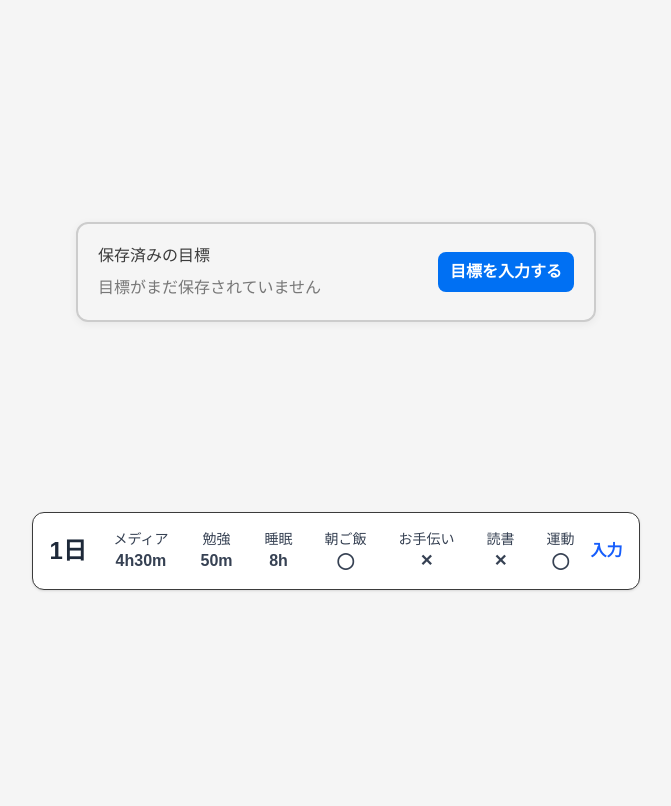
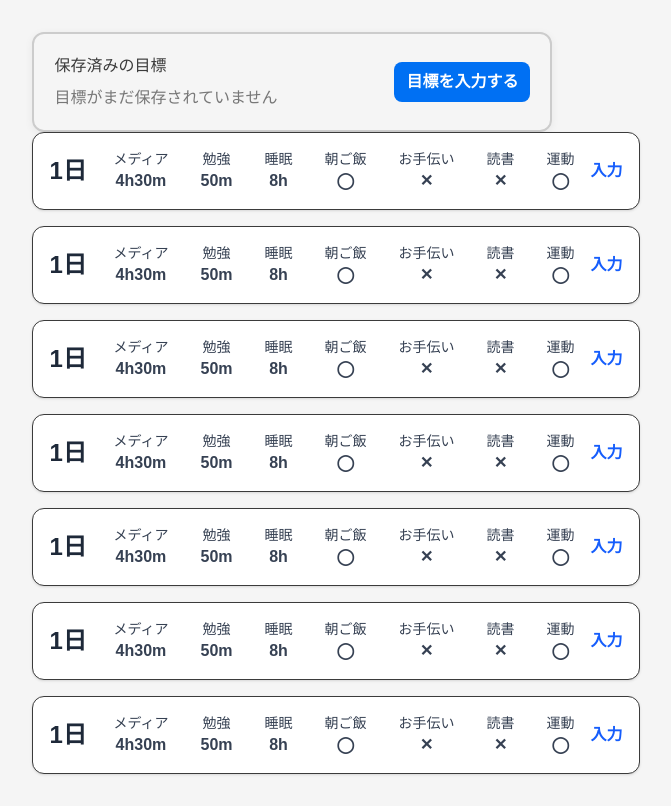
Before and after one commit to funswift/funswift-education, a Next.js app: page / in a window 1280 px wide. Shown: the whole page, without its empty margins (304-975 px from the left). Built offline with nearby package versions, Linux system fonts and the light colour scheme.

Commit message:
fix: daily records UI

```diff
--- a/src/app/goal/goal.tsx
+++ b/src/app/goal/goal.tsx
@@ -7,8 +7,15 @@ export default function First() {
   const [time, setTime] = useState("");
 
   return (
-    <div style={{ display: "flex", justifyContent: "center", alignItems: "center", minHeight: "60vh", padding: "2rem" }}>
-      <div style={{ width: 320, border: "2px solid #ccc", borderRadius: 12, padding: "1.25rem", boxShadow: "0 2px 8px rgba(0,0,0,0.06)" }}>
+    <div
+      style={{
+        width: 320,
+        border: "2px solid #ccc",
+        borderRadius: 12,
+        padding: "1.25rem",
+        boxShadow: "0 2px 8px rgba(0,0,0,0.06)",
+      }}
+    >
       <div style={{ marginTop: 12, textAlign: "right" }}>
         <Link
           href="/second"
@@ -20,9 +27,10 @@ export default function First() {
             color: "#fff",
             textDecoration: "none",
             fontWeight: 600,
-              }}>目標を入力する
+          }}
+        >
+          目標を入力する
         </Link>
-        </div>
       </div>
     </div>
   );
--- a/src/app/page.tsx
+++ b/src/app/page.tsx
@@ -6,7 +6,15 @@ export default function Home() {
     <div className="min-h-screen p-8 flex items-start justify-center">
       <main>
         <Goal />
-        <DailyRow />
+        <div className="flex flex-col gap-4">
+          <DailyRow />
+          <DailyRow />
+          <DailyRow />
+          <DailyRow />
+          <DailyRow />
+          <DailyRow />
+          <DailyRow />
+        </div>
       </main>
     </div>
   );
--- a/src/components/Goal/Goal.tsx
+++ b/src/components/Goal/Goal.tsx
@@ -41,8 +41,15 @@ export default function Goal() {
   }, []);
 
   return (
-    <div style={{ display: "flex", justifyContent: "center", alignItems: "center", minHeight: "60vh", padding: "2rem" }}>
-      <div style={{ width: 520, border: "2px solid #ccc", borderRadius: 12, padding: "1.25rem", boxShadow: "0 2px 8px rgba(0,0,0,0.06)" }}>
+    <div
+      style={{
+        width: 520,
+        border: "2px solid #ccc",
+        borderRadius: 12,
+        padding: "1.25rem",
+        boxShadow: "0 2px 8px rgba(0,0,0,0.06)",
+      }}
+    >
       <div style={{ display: "flex", alignItems: "center", gap: 16 }}>
         <div style={{ flex: 1 }}>
           <h3 style={{ margin: 0, marginBottom: 8 }}>保存済みの目標</h3>
@@ -50,7 +57,9 @@ export default function Goal() {
             <div style={{ color: "#333" }}>
               <div>寝る時間: {formatISOToHM(stored.bedTimeGoal)}</div>
               <div>起きる時間: {formatISOToHM(stored.wakeUpTimeGoal)}</div>
-                <div>メディア時間: {stored.mediaTimeGoalMinutes ?? "未設定"} 分</div>
+              <div>
+                メディア時間: {stored.mediaTimeGoalMinutes ?? "未設定"} 分
+              </div>
               <div>勉強時間: {stored.studyTimeGoalMinutes ?? "未設定"} 分</div>
             </div>
           ) : (
@@ -76,6 +85,5 @@ export default function Goal() {
         </div>
       </div>
     </div>
-    </div>
   );
 }
```
Lines whose indentation alone changed are shown as unchanged.
